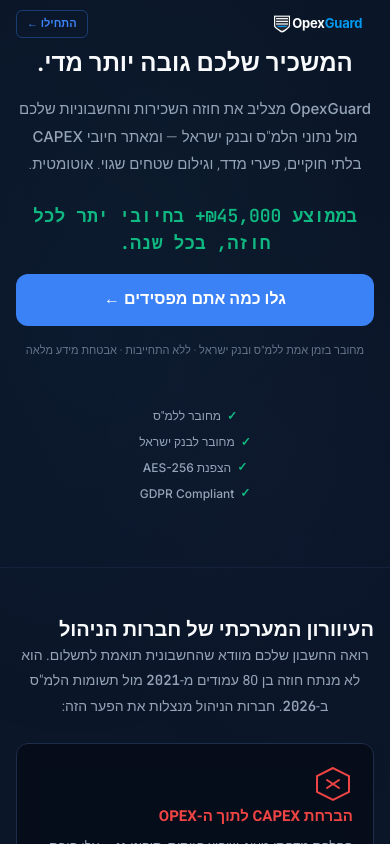
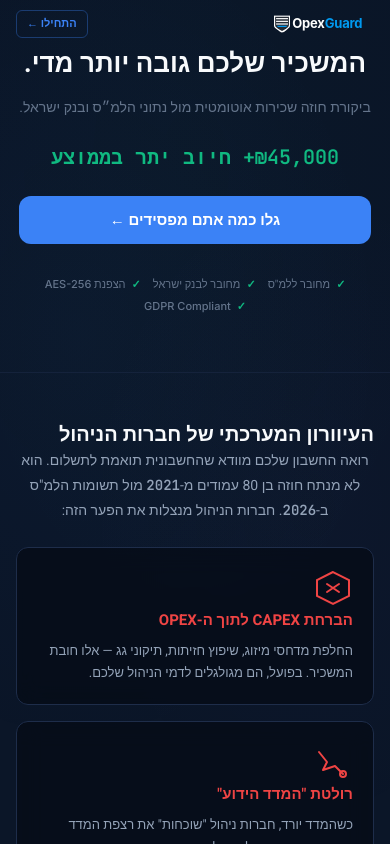
Before and after one commit to laviegeminiultra-tech/Landing-Page, a React (Vite) app: page / in a window 390 px wide. Shown: the top 844 px of the page. Built offline with nearby package versions, Linux system fonts and the light colour scheme.

Commit message:
fix: simplify mobile hero - shorter text, clear font hierarchy

```diff
--- a/src/components/HeroSection.css
+++ b/src/components/HeroSection.css
@@ -90,56 +90,63 @@
     font-size: 16px;
 }
 
+/* ========================
+   Mobile: clean & concise
+   ======================== */
 @media (max-width: 768px) {
     .hero {
         min-height: auto;
-        padding-block: var(--space-12) var(--space-6);
+        padding-block: var(--space-10) var(--space-5);
         overflow-x: hidden;
     }
 
     .hero__content {
-        padding-inline: var(--space-2);
+        padding-inline: var(--space-3);
         max-width: 100%;
-        overflow-wrap: break-word;
-        word-break: break-word;
     }
 
+    /* Clear hierarchy: title is BIG */
     .hero__title {
+        font-size: 26px !important;
+        line-height: 1.25;
         margin-block-end: var(--space-2);
     }
 
+    /* Subtitle is small & muted — one line */
     .hero__subtitle {
-        font-size: 15px;
-        line-height: 1.8;
+        font-size: 14px;
+        font-weight: 400;
+        line-height: 1.6;
+        color: var(--text-muted);
         margin-block-end: var(--space-3);
-        overflow-wrap: break-word;
-        word-break: break-word;
     }
 
+    /* Money is the second-loudest element */
     .hero__money {
-        margin-block-end: var(--space-2);
+        margin-block-end: var(--space-3);
     }
 
     .hero__money-text {
-        font-size: 18px;
+        font-size: 20px;
         white-space: normal;
-        line-height: 1.5;
+        line-height: 1.4;
     }
 
+    /* CTA full width */
     .hero__cta {
         width: 100%;
+        font-size: 15px !important;
+        height: 48px !important;
     }
 
-    .hero__trust {
-        font-size: 11px;
-        line-height: 1.6;
-    }
-
+    /* Trust bar: horizontal row, tiny */
     .hero__trust-bar {
-        flex-direction: column;
-        gap: 6px;
-        margin-block-start: var(--space-4);
-        padding: var(--space-2);
+        flex-direction: row;
+        flex-wrap: wrap;
+        justify-content: center;
+        gap: 4px 12px;
+        margin-block-start: var(--space-3);
+        padding: var(--space-1);
     }
 
     .hero__trust-sep {
@@ -147,6 +154,11 @@
     }
 
     .hero__trust-item {
-        font-size: 12px;
+        font-size: 11px;
+        color: var(--text-muted);
+    }
+
+    .hero__trust-check {
+        font-size: 11px;
     }
 }
--- a/src/components/HeroSection.tsx
+++ b/src/components/HeroSection.tsx
@@ -1,4 +1,5 @@
 import { useEffect, useState } from 'react'
+import { useIsMobile } from '../hooks/useIsMobile'
 import './HeroSection.css'
 
 function CountUp({ target, duration = 2000 }: { target: number; duration?: number }) {
@@ -68,6 +69,8 @@
 }
 
 export default function HeroSection() {
+    const isMobile = useIsMobile()
+
     return (
         <section className="hero section" id="hero">
             <div className="hero__content container">
@@ -76,14 +79,20 @@
                 </h1>
 
                 <p className="hero__subtitle fade-in-up visible delay-1">
-                    <span className="font-latin">OpexGuard</span> מצליב את חוזה השכירות והחשבוניות שלכם מול נתוני הלמ&quot;ס
-                    ובנק ישראל — ומאתר חיובי <span className="font-latin">CAPEX</span> בלתי חוקיים, פערי מדד, וגילום
-                    שטחים שגוי. אוטומטית.
+                    {isMobile
+                        ? <>ביקורת חוזה שכירות אוטומטית מול נתוני הלמ״ס ובנק ישראל.</>
+                        : <><span className="font-latin">OpexGuard</span> מצליב את חוזה השכירות והחשבוניות שלכם מול נתוני הלמ&quot;ס
+                            ובנק ישראל — ומאתר חיובי <span className="font-latin">CAPEX</span> בלתי חוקיים, פערי מדד, וגילום
+                            שטחים שגוי. אוטומטית.</>
+                    }
                 </p>
 
                 <div className="hero__money fade-in-up visible delay-2">
                     <span className="font-mono hero__money-text">
-                        בממוצע ₪<CountUp target={45000} duration={2000} />+  בחיובי יתר לכל חוזה, בכל שנה.
+                        {isMobile
+                            ? <>₪<CountUp target={45000} duration={2000} />+ חיוב יתר בממוצע</>
+                            : <>בממוצע ₪<CountUp target={45000} duration={2000} />+  בחיובי יתר לכל חוזה, בכל שנה.</>
+                        }
                     </span>
                 </div>
 
@@ -91,9 +100,11 @@
                     <a href="https://app.opexguard.co.il" className="btn btn-primary hero__cta" id="hero-cta" target="_blank" rel="noopener noreferrer">
                         גלו כמה אתם מפסידים ←
                     </a>
-                    <p className="hero__trust text-muted">
-                        מחובר בזמן אמת ללמ&quot;ס ובנק ישראל · ללא התחייבות · אבטחת מידע מלאה
-                    </p>
+                    {!isMobile && (
+                        <p className="hero__trust text-muted">
+                            מחובר בזמן אמת ללמ&quot;ס ובנק ישראל · ללא התחייבות · אבטחת מידע מלאה
+                        </p>
+                    )}
                 </div>
             </div>
 
```
Also changed, not shown: 1 other file (tests, documents, lock files or other folders).
